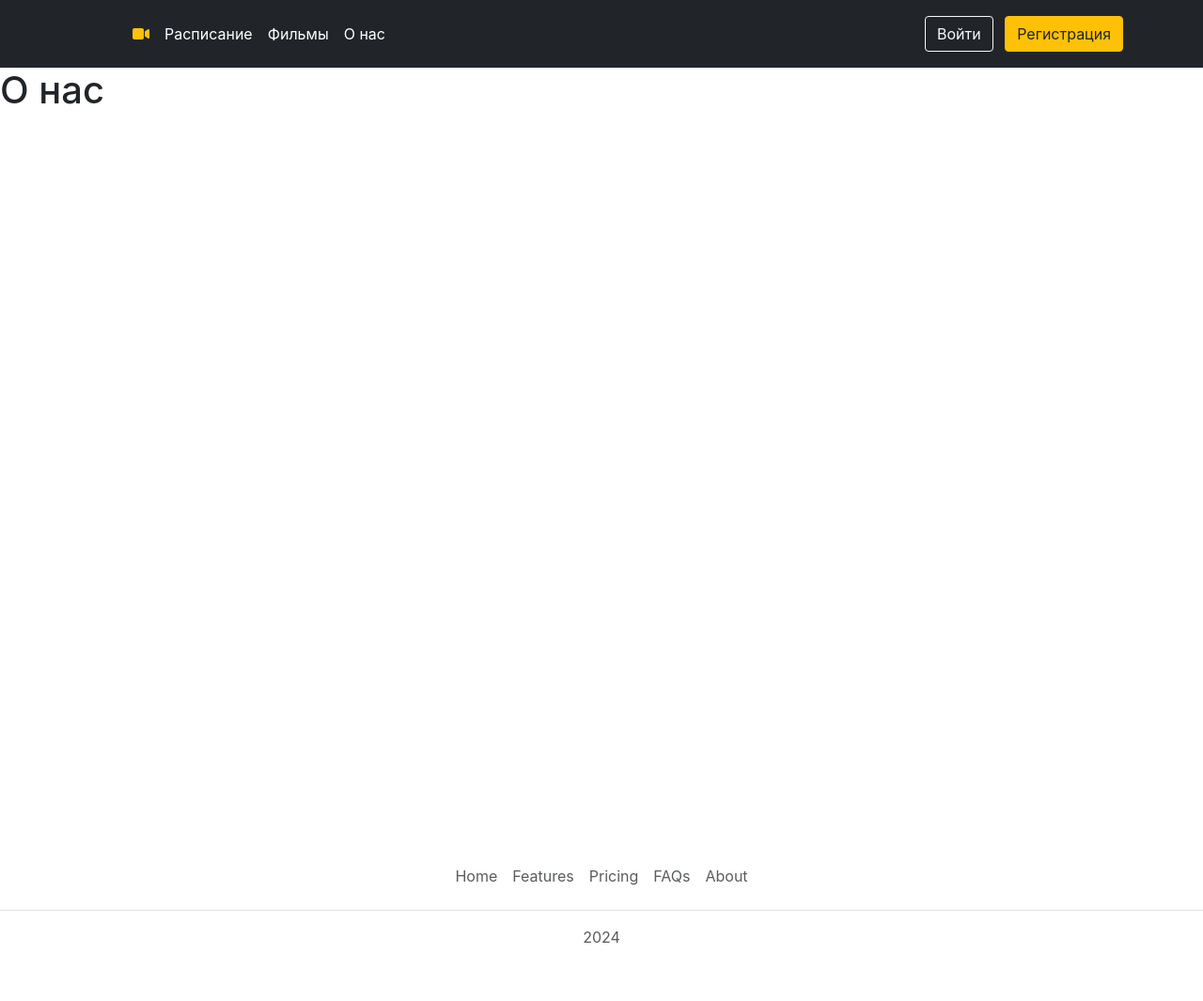
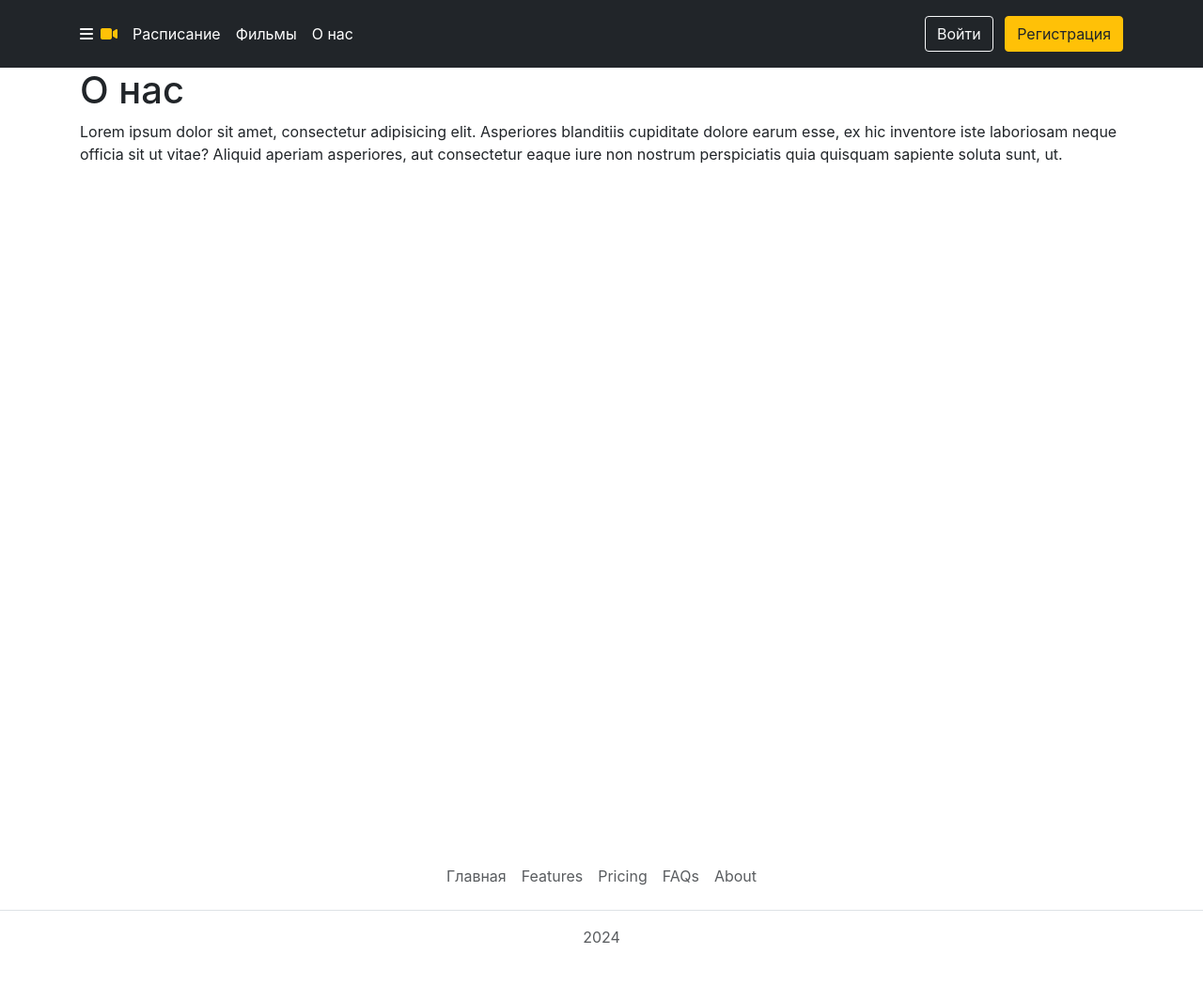
Before and after one commit to SergeyKai/Sinima, a Django app: page /about/ in a window 1280 px wide. Shown: the whole page at 94% size. Run offline with Django 5.2, Linux system fonts and the light colour scheme; some libraries are stand-ins or nearby versions.

Commit message:
adaptive menu

```diff
--- a/Sinima/Sinima/urls.py
+++ b/Sinima/Sinima/urls.py
@@ -20,6 +20,9 @@ from django.urls import path, include
 from django.conf import settings
 from django.conf.urls.static import static
 
+# http://127.0.0.1:8000/
+# http://127.0.0.1:8000/users/sign_in/
+
 urlpatterns = [
     path('admin/', admin.site.urls),
     path('', include('core.urls')),
--- a/Sinima/core/urls.py
+++ b/Sinima/core/urls.py
@@ -4,7 +4,7 @@ from django.urls import path
 from . import views
 
 urlpatterns = [
-    path('', views.home, name='home'),
-    path('about/', views.about, name='about'),
+    path('', views.home, name='home'),  # http://127.0.0.1:8000/
+    path('about/', views.about, name='about'),  # http://127.0.0.1:8000/about/
     path('forbidden/', views.forbidden, name='forbidden'),
 ]
--- a/Sinima/core/views.py
+++ b/Sinima/core/views.py
@@ -1,30 +1,15 @@
 from django.core.mail import send_mass_mail
 from django.shortcuts import render, redirect
 
-from core.forms import FeedBackForm
 from movies import models
 
 from django.conf import settings
 
 
 def home(request):
-    if request.method == 'POST':
-        form = FeedBackForm(request.POST)
-        if form.is_valid():
-            u_email = form.cleaned_data.get('email')
-            print(u_email)
-            msg = ('Hello!',
-                   'Test Mail',
-                   settings.DEFAULT_FROM_EMAIL,
-                   [u_email])
-            send_mass_mail((msg,))
-            return redirect('list_session')
-
     movies = models.Movie.objects.all()
-    form = FeedBackForm
     ctx = {
         'movies': movies,
-        'form': form
     }
 
     return render(request, 'core/home.html', context=ctx)
--- a/Sinima/static/css/base.css
+++ b/Sinima/static/css/base.css
@@ -57,8 +57,33 @@ main {
 }
 
 .main_footer {
-    /* position: fixed;
-    bottom: 0;
-    left: 0; */
     width: 100%;
 }
+
+@media(max-width:1200px) {
+    .main-header {
+        position: fixed;
+        z-index: 100;
+        width: 100%;
+    }
+
+
+    #main-menu {
+        justify-content: space-between;
+        align-items: start;
+    }
+
+    #nav-main-menu {
+        display: flex;
+        flex-direction: column;
+
+        display: none;
+    }
+
+    #nav-main-menu li {
+        display: flex;
+        align-items: center;
+        justify-content: center;
+    }
+
+}
--- a/Sinima/templates/core/about.html
+++ b/Sinima/templates/core/about.html
@@ -8,7 +8,17 @@
 
 {% block main %}
 
-<h1>О нас</h1>
+<div class="container">
+
+    <h1 class="about-title">О нас</h1>
+    <p class="about-text">
+        Lorem ipsum dolor sit amet, consectetur adipisicing elit. Asperiores blanditiis cupiditate dolore earum esse, ex
+        hic
+        inventore iste laboriosam neque officia sit ut vitae? Aliquid aperiam asperiores, aut consectetur eaque iure non
+        nostrum perspiciatis quia quisquam sapiente soluta sunt, ut.
+    </p>
+
+</div>
 
 {% endblock %}
 
--- a/Sinima/templates/core/base.html
+++ b/Sinima/templates/core/base.html
@@ -21,30 +21,27 @@
 </head>
 
 
-<header class="p-3 text-bg-dark">
-    <div class="container">
-        <div class="d-flex flex-wrap align-items-center justify-content-center justify-content-lg-start">
-            <a href="/" class="d-flex align-items-center mb-2 mb-lg-0 text-white text-decoration-none">
-                <svg class="bi me-2" width="40" height="32" role="img" aria-label="Bootstrap">
-                    <use xlink:href="#bootstrap"></use>
-                </svg>
-            </a>
+<header class="p-3 text-bg-dark  main-header">
+<div class="container">
+        <div id="main-menu" class="d-flex align-items-center">
 
-            <ul class="nav col-12 col-lg-auto me-lg-auto mb-2 justify-content-center mb-md-0">
-                <li><a href="{% url 'home' %}" class="nav-link px-2 text-white">
-                    <i class="text-warning fa-solid fa-video"></i>
-                </a></li>
+            <div id="open-menu-btn">
+                <i class="fa-solid fa-bars"></i>
+            </div>
+
+
+            <ul id="nav-main-menu" class="nav col-12 col-lg-auto me-lg-auto mb-2 justify-content-center mb-md-0" data-open="0">
+                <li>
+                    <a href="{% url 'home' %}" class="nav-link px-2 text-white"><i
+                            class="text-warning fa-solid fa-video"></i></a>
+                </li>
                 <li><a href="{% url 'list_session' %}" class="nav-link px-2 text-white">Расписание</a></li>
                 <li><a href="{% url 'movies_list' %}" class="nav-link px-2 text-white">Фильмы</a></li>
                 <li><a href="{% url 'about' %}" class="nav-link px-2 text-white">О нас</a></li>
             </ul>
 
-            <!--            <form class="col-12 col-lg-auto mb-3 mb-lg-0 me-lg-3" role="search">-->
-            <!--                <input type="search" class="form-control form-control-dark text-bg-dark" placeholder="Search..."-->
-            <!--                       aria-label="Search">-->
-            <!--            </form>-->
 
-            <div class="text-end">
+            <div id="user-bar" class="text-end">
                 {% if user.is_authenticated %}
                 <div class="dropdown text-end">
                     <a href="#" class="d-block link-body-emphasis text-decoration-none dropdown-toggle"
@@ -65,6 +62,10 @@
                 {% endif %}
             </div>
         </div>
+        <div id="secondary-menu">
+
+
+        </div>
     </div>
 </header>
 
@@ -78,7 +79,7 @@
 
 <footer class="main_footer py-3 my-4">
     <ul class="nav justify-content-center border-bottom pb-3 mb-3">
-        <li class="nav-item"><a href="#" class="nav-link px-2 text-body-secondary">Home</a></li>
+        <li class="nav-item"><a href="{% url 'home' %}" class="nav-link px-2 text-body-secondary">Главная</a></li>
         <li class="nav-item"><a href="#" class="nav-link px-2 text-body-secondary">Features</a></li>
         <li class="nav-item"><a href="#" class="nav-link px-2 text-body-secondary">Pricing</a></li>
         <li class="nav-item"><a href="#" class="nav-link px-2 text-body-secondary">FAQs</a></li>
@@ -100,6 +101,7 @@
 <script src="https://cdn.jsdelivr.net/npm/bootstrap@5.3.2/dist/js/bootstrap.bundle.min.js"
         integrity="sha384-C6RzsynM9kWDrMNeT87bh95OGNyZPhcTNXj1NW7RuBCsyN/o0jlpcV8Qyq46cDfL"
         crossorigin="anonymous"></script>
+<script src="{% static 'js/menu.js' %}" ></script>
 {% block extrascripts %}
 
 {% endblock %}
--- a/Sinima/templates/movies/tags/movies_list_tag.html
+++ b/Sinima/templates/movies/tags/movies_list_tag.html
@@ -9,6 +9,7 @@
         <a class="" href="{{ m.get_absolute_url }}">
             <h3>{{ m.title }}</h3>
         </a>
+
     </div>
     {% endfor %}
 </div>
--- a/Sinima/templates/users/profile.html
+++ b/Sinima/templates/users/profile.html
@@ -13,7 +13,7 @@
 
         <div class="tile user_data">
             <p>Мои данные</p>
-            <a class=" position-absolute d-block w-100 h-100" href="#"></a>
+            <a class=" position-absolute d-block w-100 h-100" href="{% url 'user_change_data' %}"></a>
         </div>
         <div class="tile tickets">
             <p>Билеты</p>
--- a/Sinima/tickets/forms.py
+++ b/Sinima/tickets/forms.py
@@ -71,6 +71,12 @@ class PurchaseTicketForm(forms.Form):
         seats = Seat.objects.filter(room=session.room)
         self.fields['seat'].queryset = seats
 
+        if 'seat' in self.fields:
+            self.fields['seat'].widget.attrs.update({
+                'data-price': self.session.ticket_price,
+                'class': 'seat'
+            })
+
     def clean_seat(self):
         seats = self.cleaned_data.get('seat')
         for seat in seats:
--- a/Sinima/users/urls.py
+++ b/Sinima/users/urls.py
@@ -1,4 +1,6 @@
 from django.urls import path, include
+
+from django.contrib.auth.views import PasswordChangeView, PasswordChangeDoneView
 
 from . import views
 
@@ -7,4 +9,9 @@ urlpatterns = [
     path('sign_in/', views.sign_in, name='sign_in'),
     path('logout/', views.user_logout, name='logout'),
     path('profile/', views.profile, name='profile'),
+
+    path('change_password/', PasswordChangeView.as_view(template_name='users/user_change_data.html'), name='change_password'),
+    path('change_password_done/', PasswordChangeDoneView.as_view(), name='password_change_done'),
+
+    path('user_change_data/', views.user_change_data, name='user_change_data'),
 ]
```
Also changed, not shown: Sinima/Sinima/settings.py (+0 -13 lines), Sinima/core/forms.py (deleted, +0 -11 lines), Sinima/static/css/user_change_data_form.css (added, +27 -0 lines), Sinima/templates/core/home.html (+0 -14 lines), Sinima/templates/users/user_change_data.html (added, +22 -0 lines), Sinima/users/forms.py (added, +21 -0 lines), Sinima/users/views.py (+11 -1 lines), Sinima/db.sqlite3.
